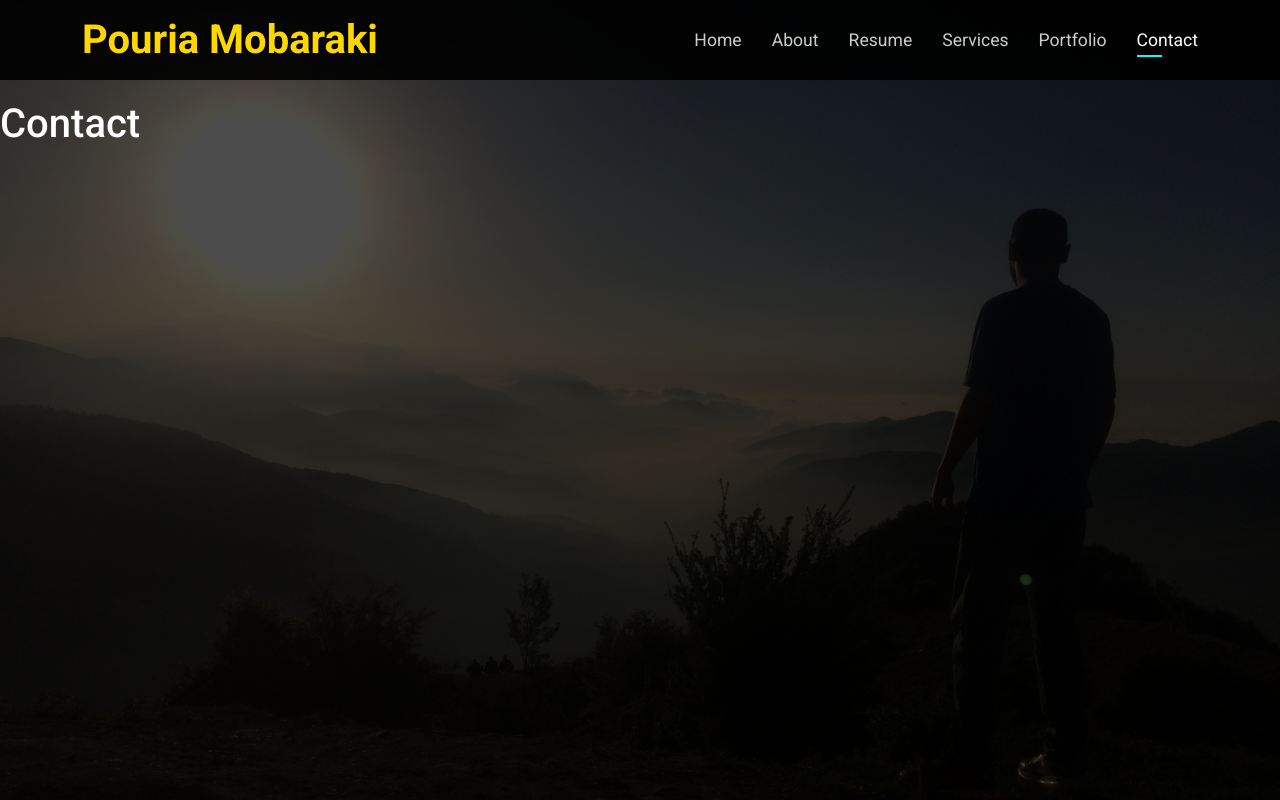
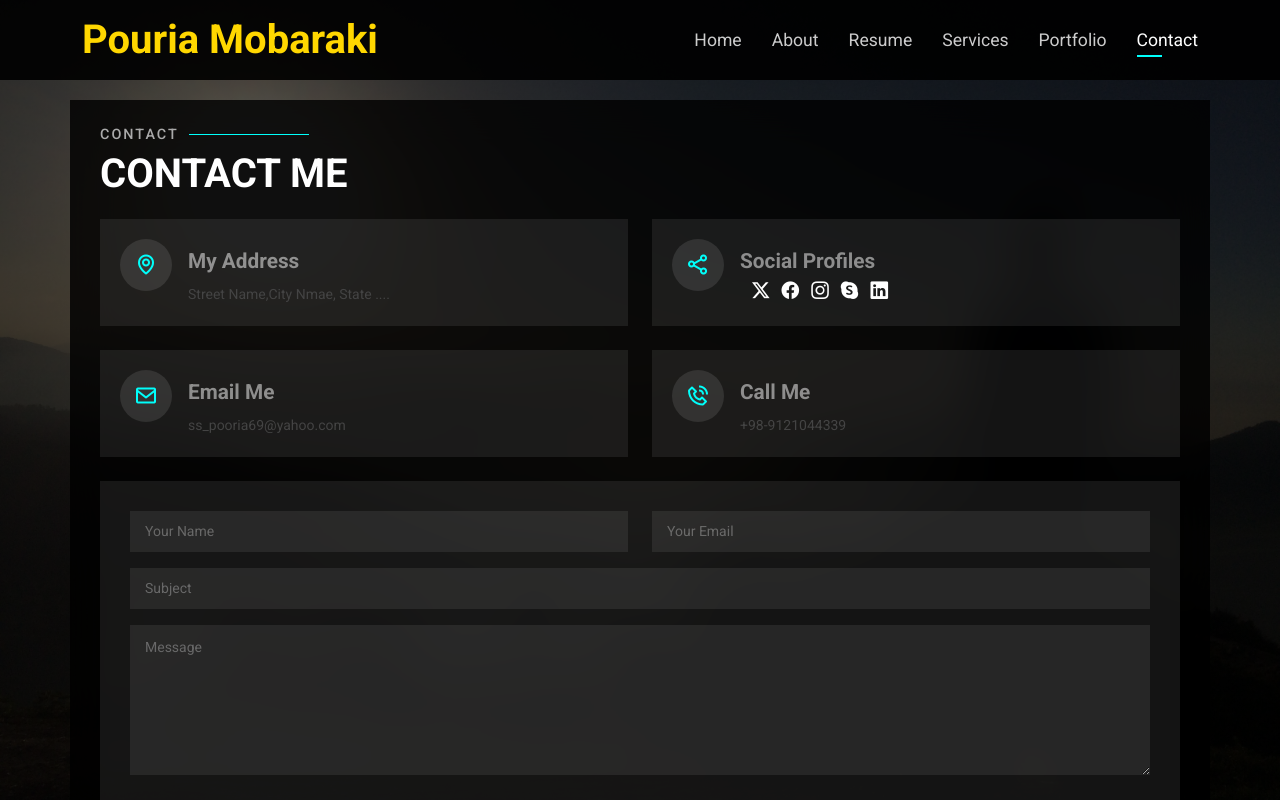
Before and after one commit to pouria-mobaraki/Portfolio-Website, a React (Create React App) app: page / in a window 1280 px wide. Both pictures are taken after a click on the link "Contact". Built offline with nearby package versions, Linux system fonts and the light colour scheme.

Commit message:
create contact components and write codes

```diff
--- /dev/null
+++ b/src/components/ContactForm.jsx
@@ -0,0 +1,46 @@
+import React from "react";
+import "./contactForm.css";
+
+function ContactForm() {
+  return (
+    <form className="contact-form mt-4">
+      <div className="row">
+        <div className="col-md-6 form-group ">
+          <input
+            type="text"
+            name="fullname"
+            className="form-control"
+            id="name"
+            placeholder="Your Name"
+          />
+        </div>
+        <div className="col-md-6 form-group mt-md-0 mt-3">
+          <input
+            type="email"
+            name="email"
+            className="form-control"
+            id="email"
+            placeholder="Your Email"
+          />
+        </div>
+      </div>
+      <div className="form-group mt-3">
+          <input
+            type="text"
+            name="subject"
+            className="form-control"
+            id="subject"
+            placeholder="Subject"
+          />
+        </div>
+        <div className="form-group mt-3">
+            <textarea name="message" id="message" rows="6" className="form-control" placeholder="Message"></textarea>
+        </div>
+        <div className="text-center">
+            <button type="submit">Send Message</button>
+        </div>
+    </form>
+  );
+}
+
+export default ContactForm;
--- /dev/null
+++ b/src/components/contactForm.css
@@ -0,0 +1,51 @@
+.contact .contact-form {
+    padding: 30px;
+    background: rgba(255, 255, 255, 0.08)
+}
+.contact .contact-form input,
+.contact .contact-form textarea {
+    border-radius: 0;
+    box-shadow: none;
+    font-size: 14px;
+    background: rgba(255, 255, 255, 0.08);
+    border: 0;
+    transition: 0.3s;
+    color: #fff;
+}
+.contact .contact-form input:focus,
+.contact .contact-form textarea:focus{
+    background-color: rgba(255, 255, 255, 0.11);
+}
+.contact .contact-form input::-webkit-input-placeholder,
+.contact .contact-form textarea::-webkit-input-placeholder{
+    color: rgba(255, 255, 255, 0.3);
+    opacity: 1;
+}
+.contact .contact-form input::-moz-placeholder,
+.contact .contact-form textarea::-moz-placeholder{
+    color: rgba(255, 255, 255, 0.3);
+    opacity: 1;
+}
+.contact .contact-form input::placeholder,
+.contact .contact-form textarea::placeholder{
+    color: rgba(255, 255, 255, 0.3);
+    opacity: 1;
+}
+.contact .contact-form input {
+    padding: 10px 15px;
+}
+.contact .contact-form textarea{
+    padding: 12px 15px;
+}
+.contact .contact-form button[type='submit']{
+    margin-top: 30px;
+    background: var(--second);
+    border: 0;
+    padding: 10px 30px;
+    color: #ffffff;
+    transition: .4s;
+}
+.contact .contact-form button[type='submit']:hover {
+    background: var(--primary);
+    color: #444444;
+}
--- a/src/pages/Contact.jsx
+++ b/src/pages/Contact.jsx
@@ -1,10 +1,63 @@
 import React from 'react'
 import './contact.css'
+import SectionTitle from '../components/SectionTitle'
+import ContactForm from '../components/ContactForm'
 
 function Contact({reference}) {
   return (
     <section id="contact" className="contact" ref={reference}>
-        <h1>Contact</h1>
+        <div className="container">
+          <SectionTitle title="Contact" subtitle="Contact Me"/>
+          <div className="row mt-2">
+            <div className="col-md-6 d-flex align-items-stretch">
+              <div className="info-box">
+                <i className="bx bx-map"></i>
+                <h3>My Address</h3>
+                <p>Street Name,City Nmae, State ....</p>
+              </div>
+            </div>
+            <div className="col-md-6 mt-4 mt-md-0 d-flex align-items-stretch">
+              <div className="info-box">
+                <i className="bx bx-share-alt"></i>
+                <h3>Social Profiles</h3>
+                <div className="social-links">
+                  <a href="#" className="twitter-x">
+                    <i className="bi bi-twitter-x"></i>
+                  </a>
+                  <a href="#" className="facebook">
+                    <i className="bi bi-facebook"></i>
+                  </a>
+                  <a href="#" className="instagram">
+                    <i className="bi bi-instagram"></i>
+                  </a>
+                  <a href="#" className="skype">
+                    <i className="bi bi-skype"></i>
+                  </a>
+                  <a href="#" className="linkedin">
+                    <i className="bi bi-linkedin"></i>
+                  </a>
+                </div>
+              </div>
+            </div>
+            <div className="col-md-6 mt-4 d-flex align-items-stretch">
+              <div className="info-box">
+                <i className="bx bx-envelope"></i>
+                <h3>Email Me</h3>
+                <p>ss_pooria69@yahoo.com</p>
+              </div>
+            </div>
+            <div className="col-md-6 mt-4 d-flex align-items-stretch">
+              <div className="info-box">
+                <i className="bx bx-phone-call"></i>
+                <h3>Call Me</h3>
+                <p>+98-9121044339</p>
+              </div>
+            </div>
+
+
+          </div>
+          <ContactForm />
+        </div>
     </section>
 )
 }
--- a/src/pages/contact.css
+++ b/src/pages/contact.css
@@ -0,0 +1,43 @@
+.contact .info-box {
+    color: #444444;
+    padding: 20px;
+    width: 100%;
+    background: rgba(255, 255, 255, .08);
+}
+.contact .info-box i.bx {
+    font-size: 1.5rem;
+    color: var(--primary);
+    border-radius: 50%;
+    padding: 14px;
+    float: left;
+    background: rgba(255, 255, 255, .1);
+}
+.contact .info-box h3 {
+    font-size: 1.3rem;
+    color: rgba(255, 255, 255, .5);
+    font-weight: 700;
+    margin: 10px 0 8px 68px;
+}
+.contact .info-box p {
+    padding: 0;
+    columns: #ffffff;
+    line-height: 24px;
+    font-size: 14px;
+    margin: 0 0 0 68px;
+}
+
+.contact .info-box .social-links {
+    margin: 5px 0 0 68px;
+    display: flex;
+}
+.contact .info-box .social-links a {
+font-size: 1.1rem;
+display: inline-block;
+color: #fff;
+line-height: 1;
+margin-left: 12px;
+transition: 0.3s;
+}
+.contact .info-box .social-links a:hover {
+    color: var(--primary);
+}
```
